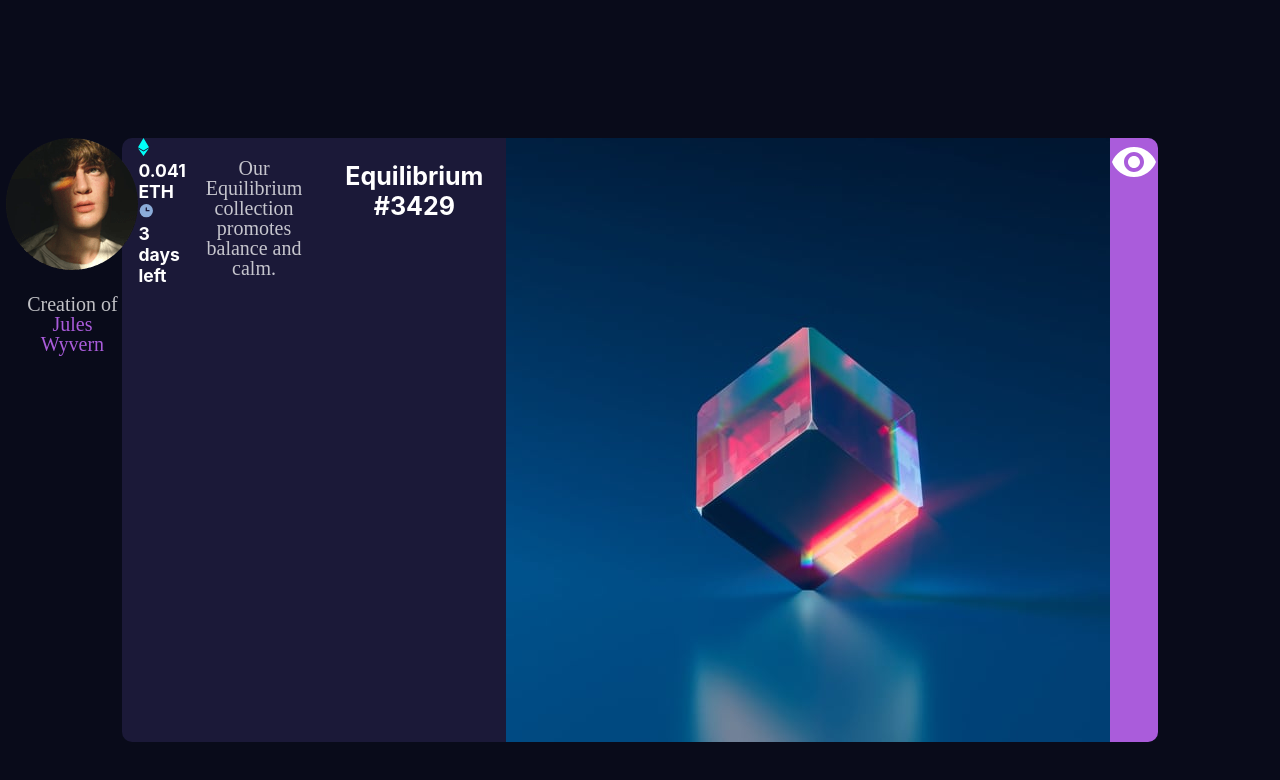
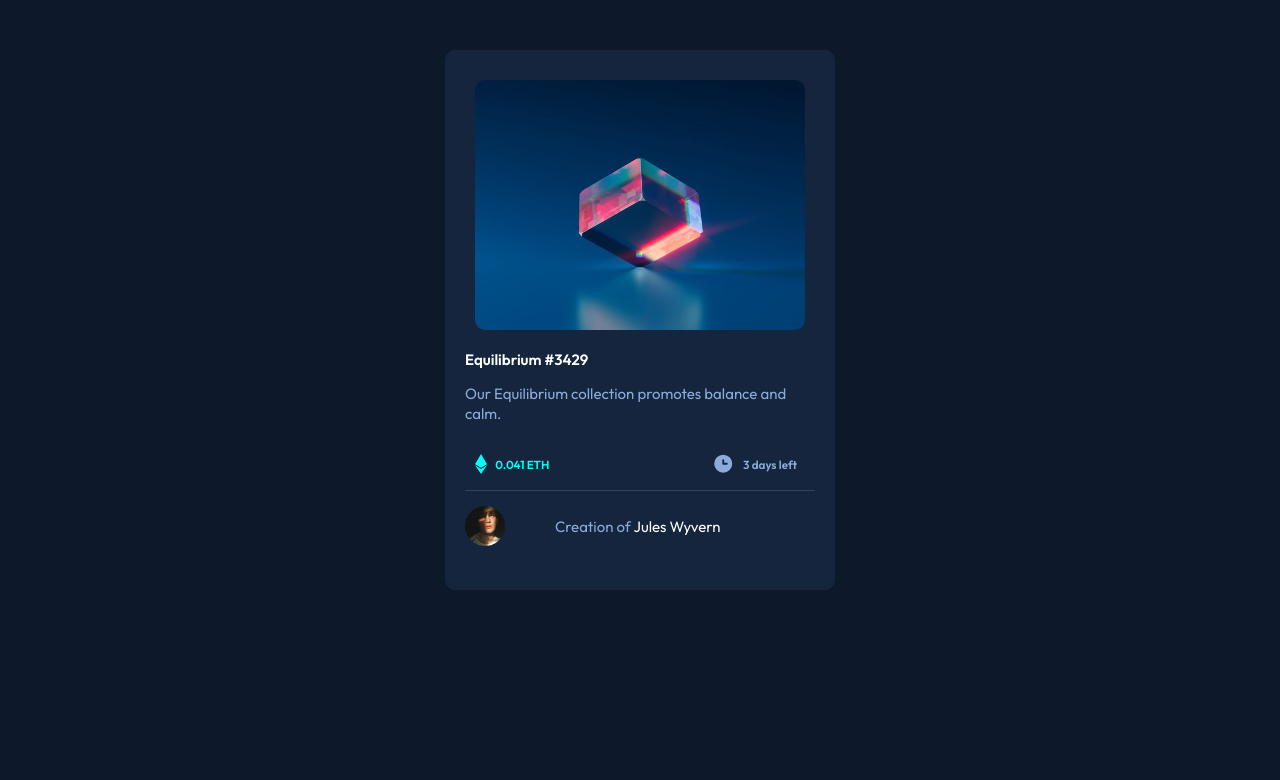
Before and after one commit to haman1/FEM-projects, a website: page index.html in a window 1280 px wide. Drawn offline with nearby package versions, Linux system fonts and the light colour scheme; files that its build step writes are made by us from their sources.

Commit message:
sass files

```diff
--- a/sass/_base.scss
+++ b/sass/_base.scss
@@ -1,17 +1,16 @@
-//Colors
+// Colors
 
-//Primary
+// Primary
 
-$main-background: hsl(233, 47%, 7%);
-$card-background: hsl(244, 38%, 16%);
-$accent: hsl(277, 64%, 61%);
+$soft-blue: hsl(215, 51%, 70%);
+$Cyan: hsl(178, 100%, 50%);
 
 // Neutral
 
-$heading-stats: hsl(0, 0%, 100%);
-$main-paragraph: hsla(0, 0%, 100%, 0.75);
-$stat-headings: hsla(0, 0%, 100%, 0.6);
-
+$main : hsl(217, 54%, 11%);
+$card : hsl(216, 50%, 16%);
+$line: hsl(215, 32%, 27%);
+$white: hsl(0, 0%, 100%);
 
 *,
 *::before,
@@ -23,78 +22,19 @@ $stat-headings: hsla(0, 0%, 100%, 0.6);
 
 html{
     font-size: 62.5%;
-    box-sizing: border-box;
+
 }
 
 body{
-    font-size: 1.5rem;
-    font-family: 'Inter', sans-serif;
-    background-color: $main-background;
+    background-color: $main;
     width: 90%;
     margin: auto;
     min-height: 100vh;
     margin-top: 5rem;
+    display: flex;
+    flex-direction: column;
+    height: 100vh;
+    border-radius: 1rem;
+    font-family: 'Outfit', sans-serif;
 
 }
-
-.container{
-    background-color: $card-background;
-    border-radius: 1rem;
-    margin-bottom: 2rem;
-}
-
-.img{
-    width: 100%;
-    border-radius: 1rem 1rem 0 0;
-    mix-blend-mode: multiply;
-    display: flex;
-}
-.wrapper{
-    background-color: $accent;
-    border-radius: 1rem 1rem 0 0;
-}
-
-h2{
-    font-weight: 700;
-    text-align: center;
-    font-size: 2.5rem;
-    padding:2.3rem;
-    color: $heading-stats;
-}
-span{
-    color: $accent;
-}
-
-p{
-    font-family: 'Lexend Deca';
-    font-weight: 400;
-    color:$main-paragraph;
-    text-align: center;
-    padding:2rem;
-    line-height: 2rem;
-    font-size: 2rem;
-}
-
-.stats{
-    font-weight: 400;
-    text-align: center;
-    text-transform: uppercase;
-}
-
-h3{
-    color: $heading-stats;
-
-}
-h4{
-    color: $stat-headings;
-}
-li{
-    padding:1rem;
-}
-
-
-
-
-.attribution{
-    color: $heading-stats;
-}
--- /dev/null
+++ b/sass/_nft.scss
@@ -0,0 +1,133 @@
+.container{
+    max-width: 35rem;
+    margin: 0 auto;
+    border-radius: 1rem;
+    background-color: $card;
+    padding: 2rem;
+    min-height: 50rem;
+
+}
+.wrapper{
+    margin:1rem;
+    position: relative;
+
+    .image{
+        width: 100%;
+        height: 100%;
+        border-radius: 1rem;
+        margin-bottom: 2rem;
+        height: 25rem;
+        display: block;
+     }
+
+     .img-overlay{
+         position: absolute;
+         left: 0;
+         top: 0;
+         height: 100%;
+         width: 100%;
+         background-color: $Cyan;
+         opacity: 0;
+     }
+     .img-overlay:hover{
+        opacity: 1;
+        border-radius: 1rem;
+        cursor: pointer;
+     }
+     .overlay{
+         position: absolute;
+         width: 5rem;
+         left: 50%;
+         top:50%;
+         transform: translate(-50%, -50%);
+
+     }
+
+}
+
+
+.title{
+    color: $white;
+    font-weight: 700;
+
+    &:hover{
+        color: $Cyan;
+        cursor: pointer;
+    }
+}
+
+.description{
+    color:$soft-blue;
+    padding: 1.5rem 0;
+    font-size: 1.5rem;
+    line-height: 2rem;
+}
+
+.info{
+   display: flex;
+   justify-content: space-between;
+   margin-bottom: 1.5rem;
+   border-bottom:1px solid $line;
+   padding: 1rem;
+
+   .et{
+    display: flex;
+    color:$Cyan ;
+
+    h3{
+        margin: .8rem;
+        font-weight: 700;
+
+    }
+
+    img{
+        padding-top: .5rem;
+        height: 20px;
+    }
+
+   }
+
+   .clock{
+    display: flex;
+    color: $soft-blue;
+
+    h3{
+        margin: .8rem;
+        font-weight: 700;
+    }
+    img{
+        height: 2.3rem;
+        padding-top: .3rem;
+    }
+   }
+
+}
+
+
+.creator{
+    display: flex;
+
+
+    img{
+        height: 4rem;
+    }
+    p{
+        color: $soft-blue;
+        align-self: center;
+        margin-left: 5rem;
+        font-size: 1.5rem;
+
+
+        .jules{
+            color:white;
+            font-weight: 400;
+            font-size: 1.5rem;
+
+            &:hover{
+                color: $Cyan;
+                cursor: pointer;
+            }
+        }
+    }
+
+}
--- a/sass/main.scss
+++ b/sass/main.scss
@@ -1,2 +1,2 @@
 @import"base";
-@import"media";
+@import"nft";
```
